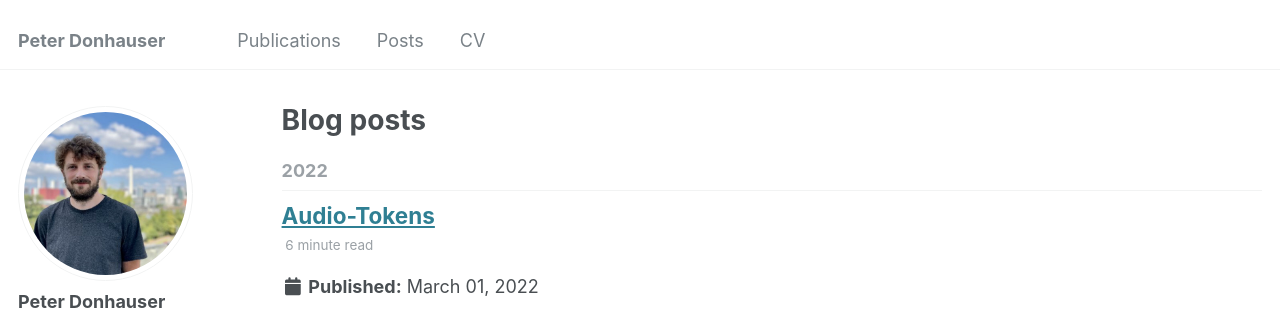
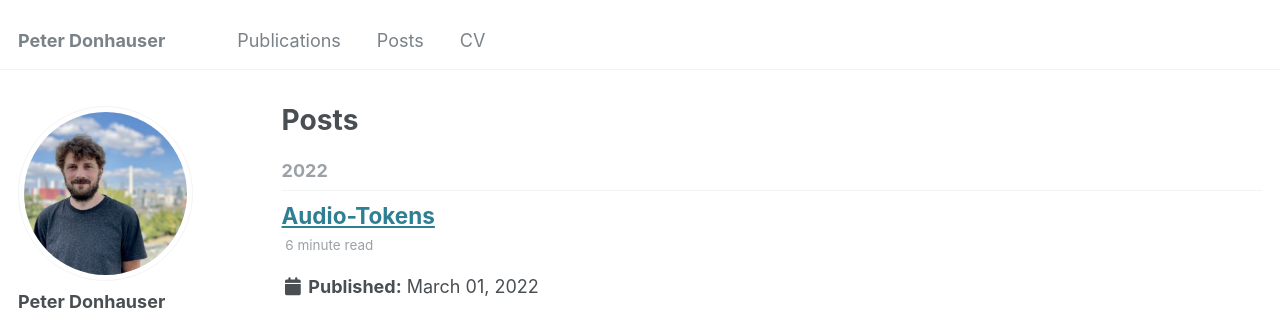
Before and after one commit to pwdonh/pwdonh.github.io, a Jekyll site: the page built from _pages/year-archive.html, in a window 1280 px wide and 900 px high. Shown: the top 310 px of the window. Built offline with Jekyll 4.4.1, drawn with Linux system fonts in a browser that asks for light colours; some web fonts are replaced.

Commit message:
make compatible with old link

```diff
--- a/_pages/year-archive.html
+++ b/_pages/year-archive.html
@@ -1,7 +1,7 @@
 ---
 layout: archive
 permalink: /year-archive/
-title: "Blog posts"
+title: "Posts"
 author_profile: true
 redirect_from:
   - /wordpress/blog-posts/
```
Also changed, not shown: _posts/2019-12-09-post-1.md (+1 -1 lines), _posts/2022-03-01-post-2.md (+1 -1 lines).
